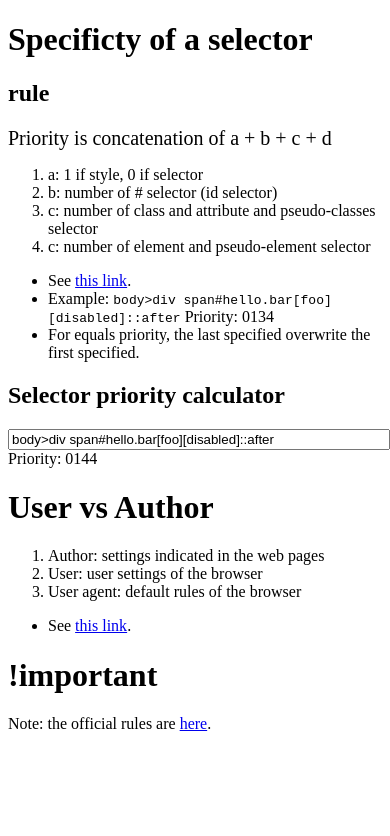
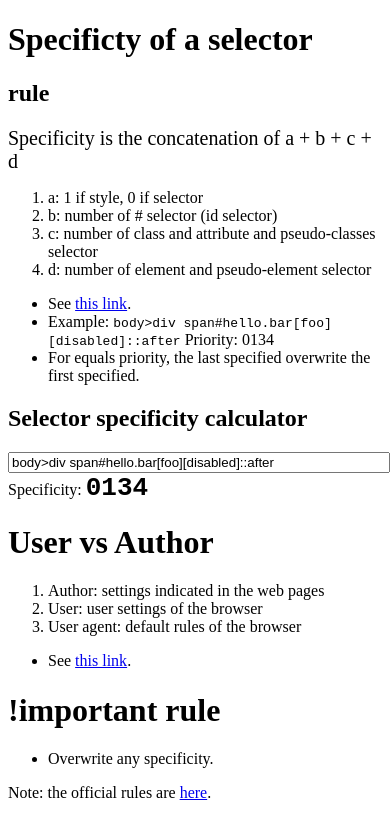
Before and after one commit to jlguenego/example_css, a website: page app/05-priority/index.html in a window 390 px wide. Drawn offline with Linux system fonts and the light colour scheme.

```diff
--- a/app/05-priority/index.html
+++ b/app/05-priority/index.html
@@ -2,7 +2,7 @@
 <html>
 
 <head>
-	<title>Priotity</title>
+	<title>Priority</title>
 	<style>
 		body#foo>span#hello.bar[foo] {
 			font-size: 50px;
@@ -14,12 +14,12 @@
 <body id="foo">
 	<h1>Specificty of a selector</h1>
 	<h2>rule</h2>
-	<span class="bar" id="hello" foo>Priority is concatenation of a + b + c + d</span>
+	<span class="bar" id="hello" foo>Specificity is the concatenation of a + b + c + d</span>
 	<ol>
 		<li> a: 1 if style, 0 if selector</li>
 		<li> b: number of # selector (id selector)</li>
 		<li> c: number of class and attribute and pseudo-classes selector </li>
-		<li> c: number of element and pseudo-element selector </li>
+		<li> d: number of element and pseudo-element selector </li>
 
 	</ol>
 	<ul>
@@ -30,10 +30,10 @@
 		<li>For equals priority, the last specified overwrite the first specified.</li>
 	</ul>
 
-	<h2>Selector priority calculator</h2>
+	<h2>Selector specificity calculator</h2>
 	<input name="selector" value="body>div span#hello.bar[foo][disabled]::after">
-	<br> Priority:
-	<priority></priority>
+	<br> Specificity:
+	<specificity></specificity>
 	<br>
 	<h1>User vs Author</h1>
 	<ol>
@@ -46,7 +46,10 @@
 			<a href="https://stackoverflow.com/questions/18252356/what-is-the-difference-between-default-user-and-author-style-sheets">this link</a>.</li>
 		</li>
 	</ul>
-	<h1>!important</h1>
+	<h1>!important rule</h1>
+	<ul>
+		<li>Overwrite any specificity.</li>
+	</ul>
 
 	Note: the official rules are
 	<a href="https://www.w3.org/TR/CSS2/cascade.html">here</a>.
--- a/app/05-priority/main.js
+++ b/app/05-priority/main.js
@@ -16,7 +16,7 @@
         console.log('c', c);
         var d = extractElementAndPseudoElement(value);
         console.log('d', d);
-        document.querySelector('priority').innerHTML = `${a}${b}${c}${d}`;
+        document.querySelector('specificity').innerHTML = `${a}${b}${c}${d}`;
     }
 
     function extractId(str) {
@@ -32,7 +32,7 @@
         str.replace(/\./g, function() {
             result++;
         }).length;
-        str.replace(/:[^:]/g, function() {
+        str.replace(/[^:]:[^:]/g, function() {
             result++;
         }).length;
         return result;
--- a/app/05-priority/style.css
+++ b/app/05-priority/style.css
@@ -33,6 +33,9 @@
 input {
 	width: 100%;
 }
-priority {
-	font-family: fixed;
+
+specificity {
+	font-family: monospace;
+	font-weight: bold;
+	font-size: 2em;
 }
--- /dev/null
+++ b/app/06-media/style.css
@@ -0,0 +1,5 @@
+@import 'hello.css';
+
+span {
+	font-size: 20px;
+}
```
Also changed, not shown: app/06-media/index.html (added, +13 -0 lines).
